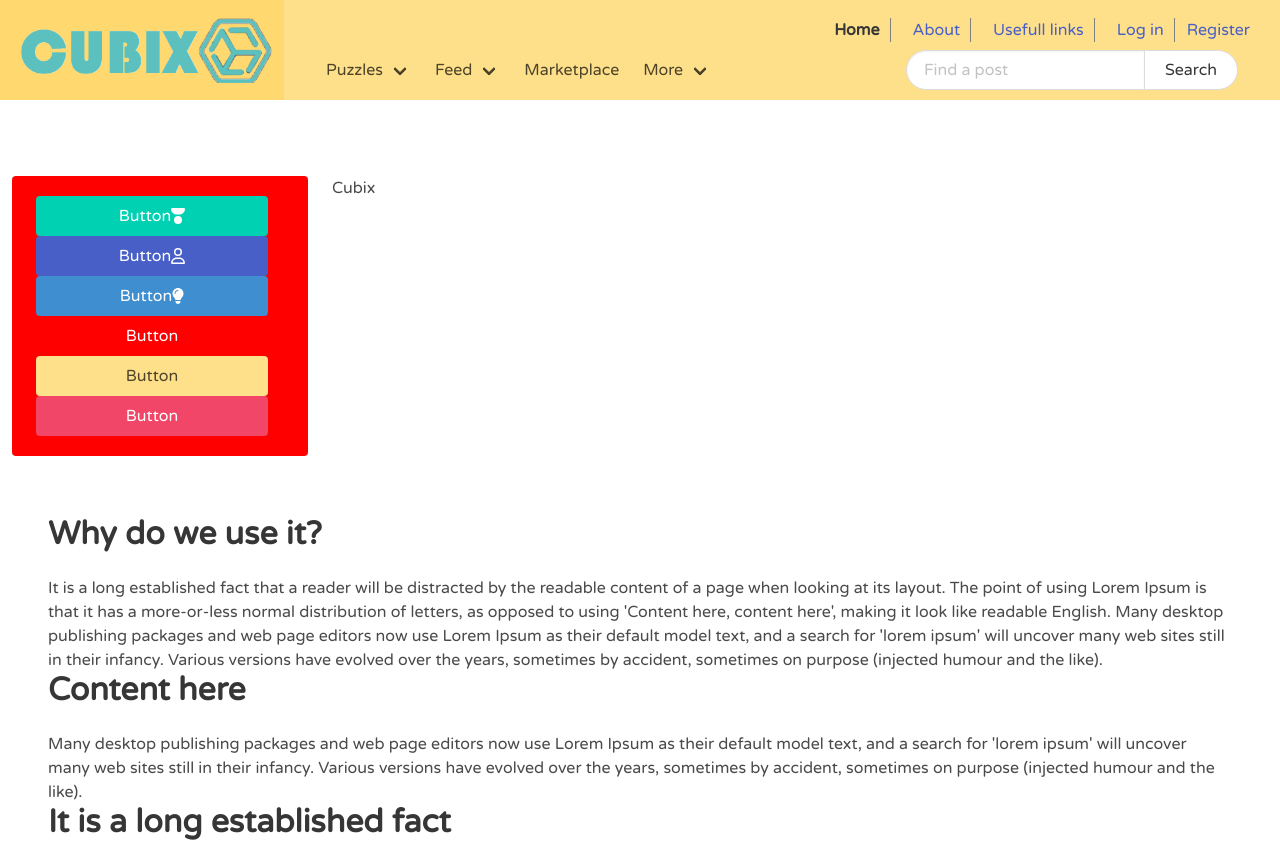
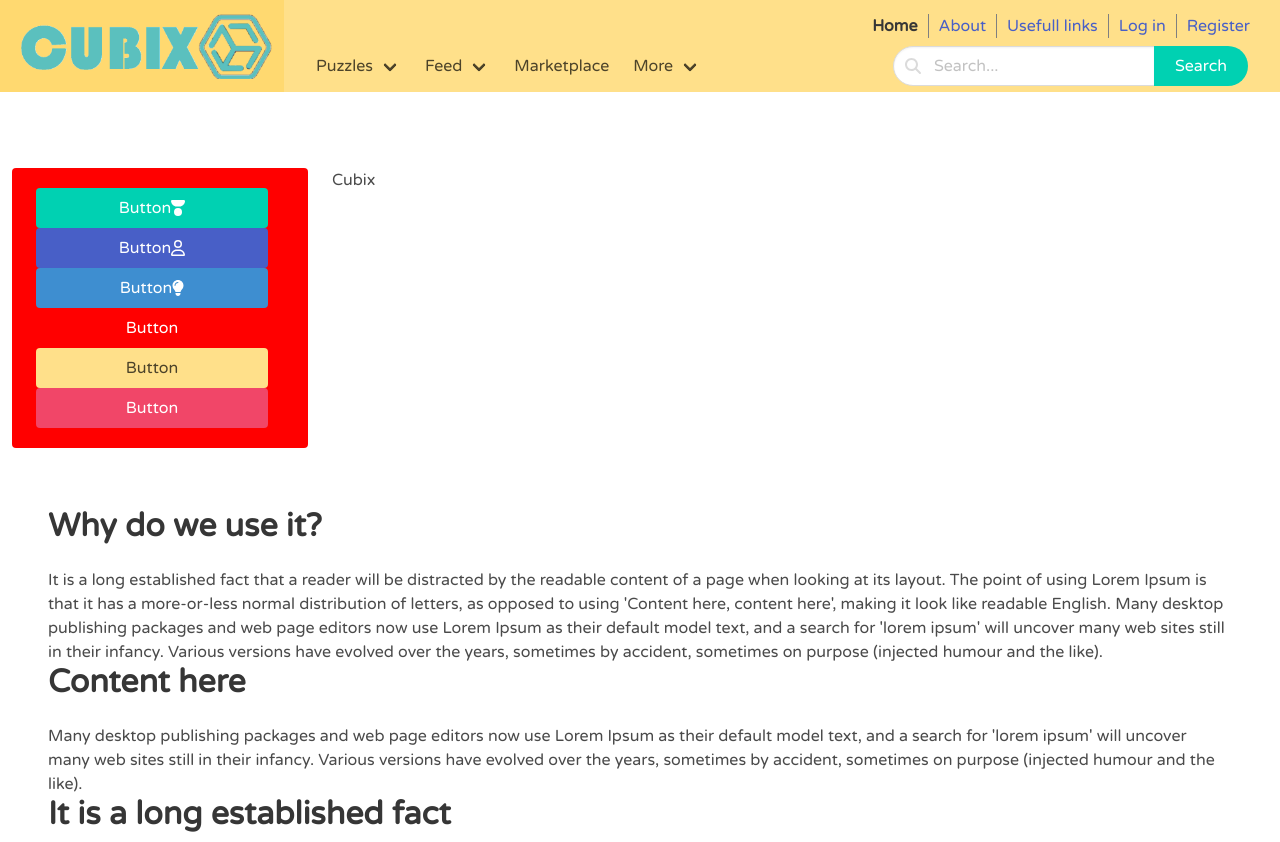
Before and after one commit to a-spasov/cubix, a Vue app: page / in a window 1280 px wide. Shown: the top 842 px of the page. Built offline with nearby package versions, Linux system fonts and the light colour scheme.

Commit message:
header: fix design

```diff
--- a/src/assets/FontAwesomeIcons.js
+++ b/src/assets/FontAwesomeIcons.js
@@ -1,9 +1,9 @@
 import { FontAwesomeIcon } from "@fortawesome/vue-fontawesome";
 import { library } from "@fortawesome/fontawesome-svg-core";
-import { faUser as fasUser, faLightbulb } from "@fortawesome/free-solid-svg-icons";
+import { faUser as fasUser, faLightbulb, faMagnifyingGlass } from "@fortawesome/free-solid-svg-icons";
 import { faUser as farUser } from "@fortawesome/free-regular-svg-icons";
 
 
-library.add(farUser, fasUser, faLightbulb);
+library.add(farUser, fasUser, faLightbulb, faMagnifyingGlass);
 
 export default FontAwesomeIcon;
--- a/src/components/layout/SiteHeader.vue
+++ b/src/components/layout/SiteHeader.vue
@@ -6,14 +6,16 @@
           <img src="../../assets/images/logo2.png" style="max-height: 100%" width="260">
         </a>
       </div>
-      <div style="width: 100%; padding: 10px 30px;">
+      <div style="width: 100%; padding: 6px 20px;">
         <nav class="level" style="height: 40px;   margin: 0; width: 100%">
           <div class="level-right" style="margin-left: auto">
-            <p class="level-item" style="border-right: 1px solid gray; padding: 0 10px;"><strong>Home</strong></p>
-            <p class="level-item" style="border-right: 1px solid gray; padding: 0 10px;"><a>About</a></p>
-            <p class="level-item" style="border-right: 1px solid gray; padding: 0 10px;"><a>Usefull links</a></p>
-            <p class="level-item" style="border-right: 1px solid gray; padding: 0 10px;"><a>Log in</a></p>
-            <p class="level-item"><a>Register</a></p>
+            <p class="level-item" style="border-right: 1px solid gray; padding: 0 10px; margin: 0;"><strong>Home</strong>
+            </p>
+            <p class="level-item" style="border-right: 1px solid gray; padding: 0 10px; margin: 0;"><a>About</a></p>
+            <p class="level-item" style="border-right: 1px solid gray; padding: 0 10px; margin: 0;"><a>Usefull links</a>
+            </p>
+            <p class="level-item" style="border-right: 1px solid gray; padding: 0 10px; margin: 0;"><a>Log in</a></p>
+            <p class="level-item" style="padding: 0 10px; margin: 0;"><a>Register</a></p>
           </div>
         </nav>
         <div class="navbar-menu" style="height: 40px; align-self: flex-end;">
@@ -163,11 +165,14 @@
           <div class="navbar-end">
             <div class="navbar-item">
               <div class="field has-addons">
-                <p class="control">
-                  <input class="input is-rounded" type="text" placeholder="Find a post">
+                <p class="control has-icons-left">
+                  <input class="input is-rounded " type="text" placeholder="Search...">
+                  <span class="icon is-small is-left">
+                    <font-awesome-icon icon="fa-solid fa-magnifying-glass" />
+                  </span>
                 </p>
                 <p class="control">
-                  <button class="button is-rounded">
+                  <button class="button is-rounded is-primary">
                     Search
                   </button>
                 </p>
```
